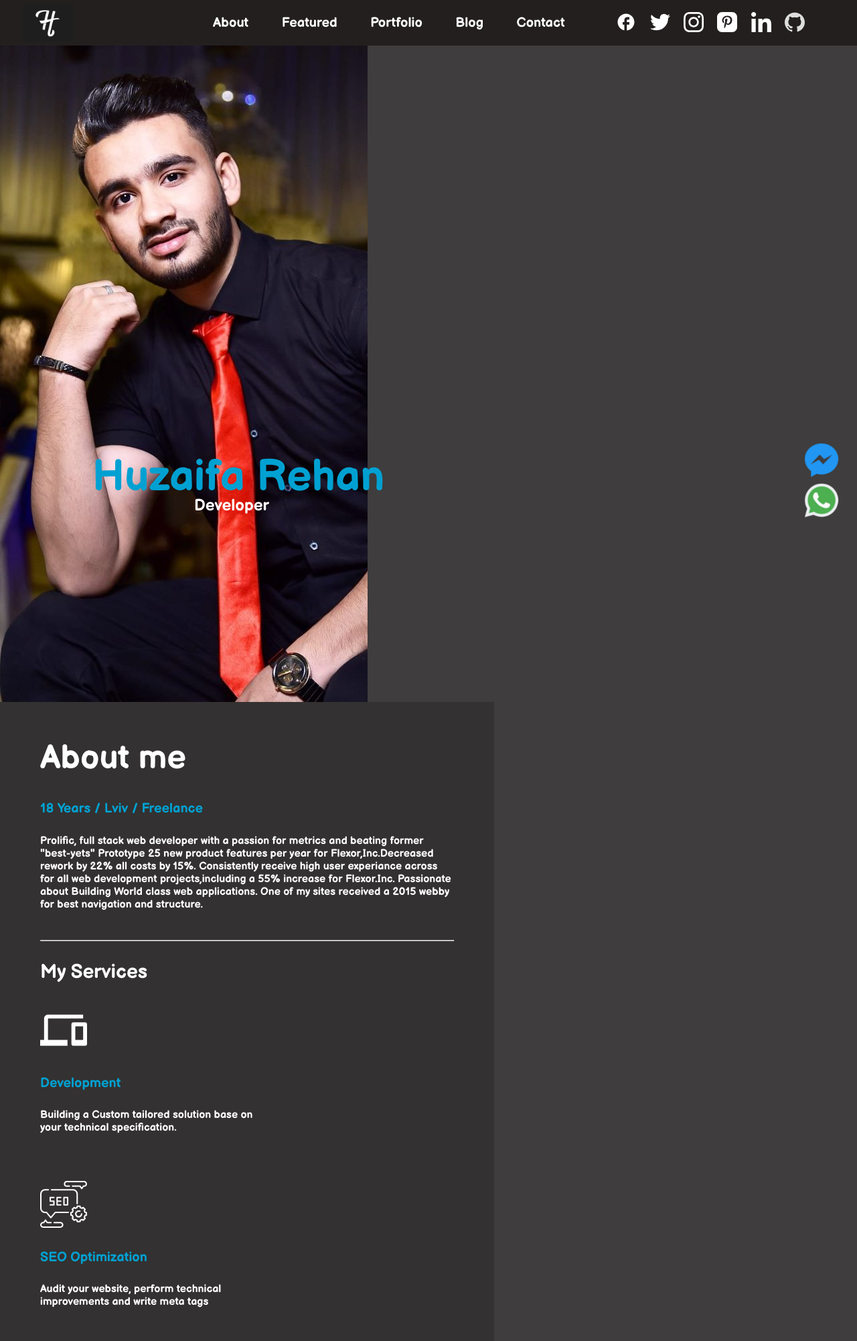
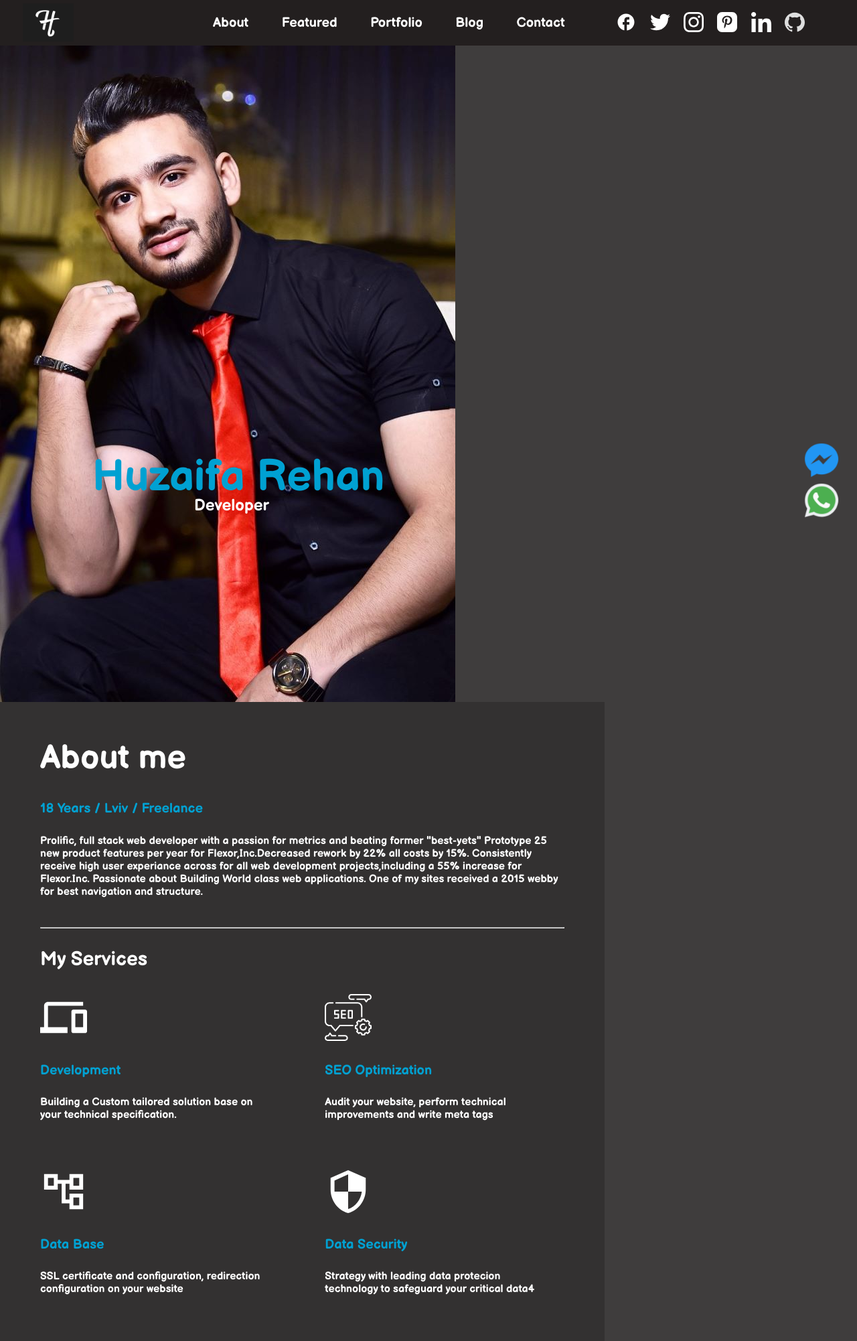
Before and after one commit to huzaifarehan/huzaifarehan.github.io, a plain HTML site: page index.html in a window 1280 px wide. Shown: the top 2002 px of the page at 67% size. Drawn offline with Linux system fonts and the light colour scheme.

Commit message:
Update style.css

```diff
--- a/style.css
+++ b/style.css
@@ -102,7 +102,7 @@
             /* border-image-repeat: no repeat; */
             /* border: 2px solid yellow; */
             float: left;
-            width: 42.9%;
+            width: 680px;
             height: 980px;
             /* padding-bottom: 2px; */
             /* display: inline-block; */
@@ -171,7 +171,7 @@
             right: 1px; */
             /* border: 2px solid blue; */
             display: inline-block;
-            width: 54.5%;
+            width: 863px;
             height: 940px;
             padding: 20px;
         }
```
